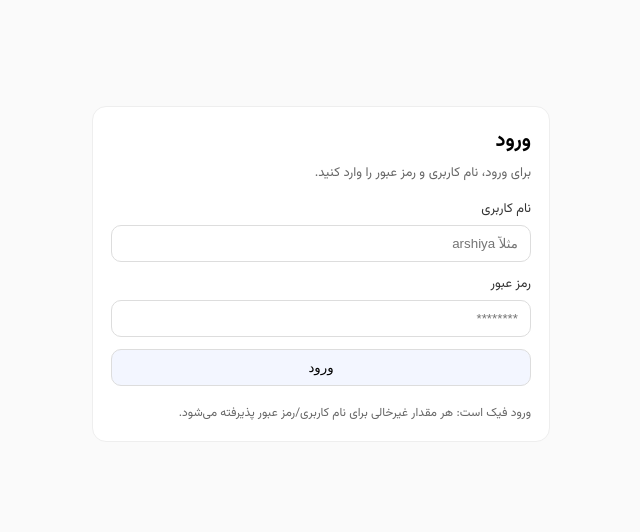
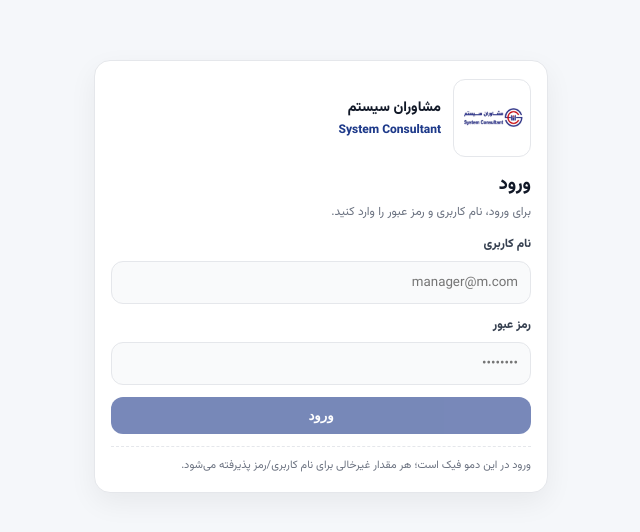
Before and after one commit to Arshiya-rze/system-consultant-office-automation-task, an Angular app in the folder client/: page /login in a window 1280 px wide. Shown: the part 142-674 px from the top of the page, without its empty margins (319-959 px from the left). Built offline with nearby package versions, Linux system fonts and the light colour scheme.

Commit message:
refactor(login): redesign login page with modern RTL layout

```diff
--- a/client/src/app/features/auth/pages/login/login.component.html
+++ b/client/src/app/features/auth/pages/login/login.component.html
@@ -1,12 +1,23 @@
 <div class="login-page">
-  <div class="card">
-    <h2>ورود</h2>
+
+  <div class="login-card">
+
+    <div class="brand">
+      <img src="/assets/images/system-consultant.png" alt="System Consultant" />
+      <div class="brand-text">
+        <div class="brand-fa">مشاوران سیستم</div>
+        <div class="brand-en">System Consultant</div>
+      </div>
+    </div>
+
+    <h2 class="title">ورود</h2>
     <p class="subtitle">برای ورود، نام کاربری و رمز عبور را وارد کنید.</p>
 
-    <form [formGroup]="form" (ngSubmit)="submit()" class="form">
+    <form class="form" [formGroup]="form" (ngSubmit)="login()">
+
       <label class="field">
         <span>نام کاربری</span>
-        <input type="text" formControlName="username" placeholder="مثلاً arshiya" />
+        <input type="text" formControlName="username" placeholder="manager@m.com" />
         <small class="error" *ngIf="form.controls.username.touched && form.controls.username.invalid">
           نام کاربری الزامی است.
         </small>
@@ -14,21 +25,21 @@
 
       <label class="field">
         <span>رمز عبور</span>
-        <input type="password" formControlName="password" placeholder="********" />
+        <input type="password" formControlName="password" placeholder="••••••••" />
         <small class="error" *ngIf="form.controls.password.touched && form.controls.password.invalid">
           رمز عبور الزامی است.
         </small>
       </label>
 
-      <div class="error-box" *ngIf="errorMessage">
-        {{ errorMessage }}
-      </div>
+      <button class="btn primary" type="submit" [disabled]="form.invalid">
+        ورود
+      </button>
+    </form>
 
-      <button class="btn" type="submit">ورود</button>
+    <div class="hint">
+      ورود در این دمو فیک است؛ هر مقدار غیرخالی برای نام کاربری/رمز پذیرفته می‌شود.
+    </div>
 
-      <p class="hint">
-        ورود فیک است: هر مقدار غیرخالی برای نام کاربری/رمز عبور پذیرفته می‌شود.
-      </p>
-    </form>
   </div>
+
 </div>
--- a/client/src/app/features/auth/pages/login/login.component.scss
+++ b/client/src/app/features/auth/pages/login/login.component.scss
@@ -1,84 +1,139 @@
-.login-page {
-  min-height: 100dvh;
-  display: grid;
-  place-items: center;
-  padding: 16px;
-  background: #fafafa;
+:host{
+  display:block;
+  direction: rtl;
 }
 
-.card {
+.login-page{
+  min-height: 100dvh;
+  padding: 18px 14px;
+  display:flex;
+  align-items:center;
+  justify-content:center;
+  background: #f5f7fa;
+}
+
+.login-card{
   width: 100%;
   max-width: 420px;
-  background: #fff;
-  border: 1px solid #eee;
-  border-radius: 14px;
-  padding: 18px;
+  background:#fff;
+  border:1px solid #e5e7eb;
+  border-radius: 16px;
+  padding: 18px 16px;
+  box-shadow: 0 10px 28px rgba(0,0,0,0.06);
 }
 
-h2 {
-  margin: 0 0 6px;
-  font-size: 20px;
+.brand{
+  display:flex;
+  align-items:center;
+  gap: 12px;
+  margin-bottom: 14px;
+
+  img{
+    width: 64px;
+    height: 64px;
+    object-fit: contain;
+    border-radius: 12px;
+    background: #fff;
+    border: 1px solid #e5e7eb;
+    padding: 6px;
+  }
+
+  .brand-text{
+    display:flex;
+    flex-direction: column;
+    gap: 2px;
+  }
+
+  .brand-fa{
+    font-weight: 900;
+    color:#111827;
+    font-size: 14px;
+  }
+
+  .brand-en{
+    font-weight: 800;
+    color:#1e3a8a;
+    font-size: 12px;
+  }
 }
 
-.subtitle {
-  margin: 0 0 16px;
-  color: #666;
-  font-size: 13px;
+.title{
+  margin: 6px 0 4px;
+  font-size: 18px;
+  font-weight: 900;
+  color:#111827;
 }
 
-.form {
-  display: flex;
+.subtitle{
+  margin: 0 0 14px;
+  font-size: 12px;
+  color:#6b7280;
+}
+
+.form{
+  display:flex;
   flex-direction: column;
   gap: 12px;
 }
 
-.field {
-  display: flex;
+.field{
+  display:flex;
   flex-direction: column;
-  gap: 6px;
+  gap: 8px;
 
-  span {
-    font-size: 13px;
-    color: #333;
+  span{
+    font-size: 12px;
+    font-weight: 800;
+    color:#374151;
   }
 
-  input {
+  input{
+    width:100%;
+    box-sizing: border-box;
+    border-radius: 12px;
+    border:1px solid #e5e7eb;
     padding: 10px 12px;
-    border: 1px solid #ddd;
-    border-radius: 10px;
-    outline: none;
+    outline:none;
+    background:#f9fafb;
+    font-family: inherit;
+    direction: rtl;
+    text-align: right;
+
+    &:focus{
+      border-color: rgba(30,58,138,0.45);
+      box-shadow: 0 0 0 4px rgba(30,58,138,0.12);
+      background:#fff;
+    }
   }
 
-  input:focus {
-    border-color: #9aa7ff;
+  .error{
+    color:#dc2626;
+    font-size: 12px;
   }
 }
 
-.error {
-  color: #b00020;
-  font-size: 12px;
+.btn{
+  border:0;
+  border-radius: 12px;
+  padding: 11px 14px;
+  cursor:pointer;
+  font-weight: 900;
 }
 
-.error-box {
-  border: 1px solid #ffd7d7;
-  background: #fff5f5;
-  color: #b00020;
-  border-radius: 10px;
-  padding: 10px 12px;
-  font-size: 13px;
+.btn.primary{
+  background:#1e3a8a;
+  color:#fff;
+
+  &:disabled{
+    opacity: 0.6;
+    cursor: not-allowed;
+  }
 }
 
-.btn {
-  padding: 10px 12px;
-  border: 1px solid #ddd;
-  border-radius: 10px;
-  background: #f3f6ff;
-  cursor: pointer;
+.hint{
+  margin-top: 12px;
+  font-size: 11px;
+  color:#6b7280;
+  border-top: 1px dashed #e5e7eb;
+  padding-top: 10px;
 }
-
-.hint {
-  margin: 6px 0 0;
-  color: #666;
-  font-size: 12px;
-  line-height: 1.6;
-}
--- a/client/src/app/features/auth/pages/login/login.component.ts
+++ b/client/src/app/features/auth/pages/login/login.component.ts
@@ -22,7 +22,7 @@ export class LoginComponent {
     password: ['', Validators.required],
   });
 
-  submit(): void {
+  login(): void {
     this.errorMessage = '';
 
     if (this.form.invalid) {
```
